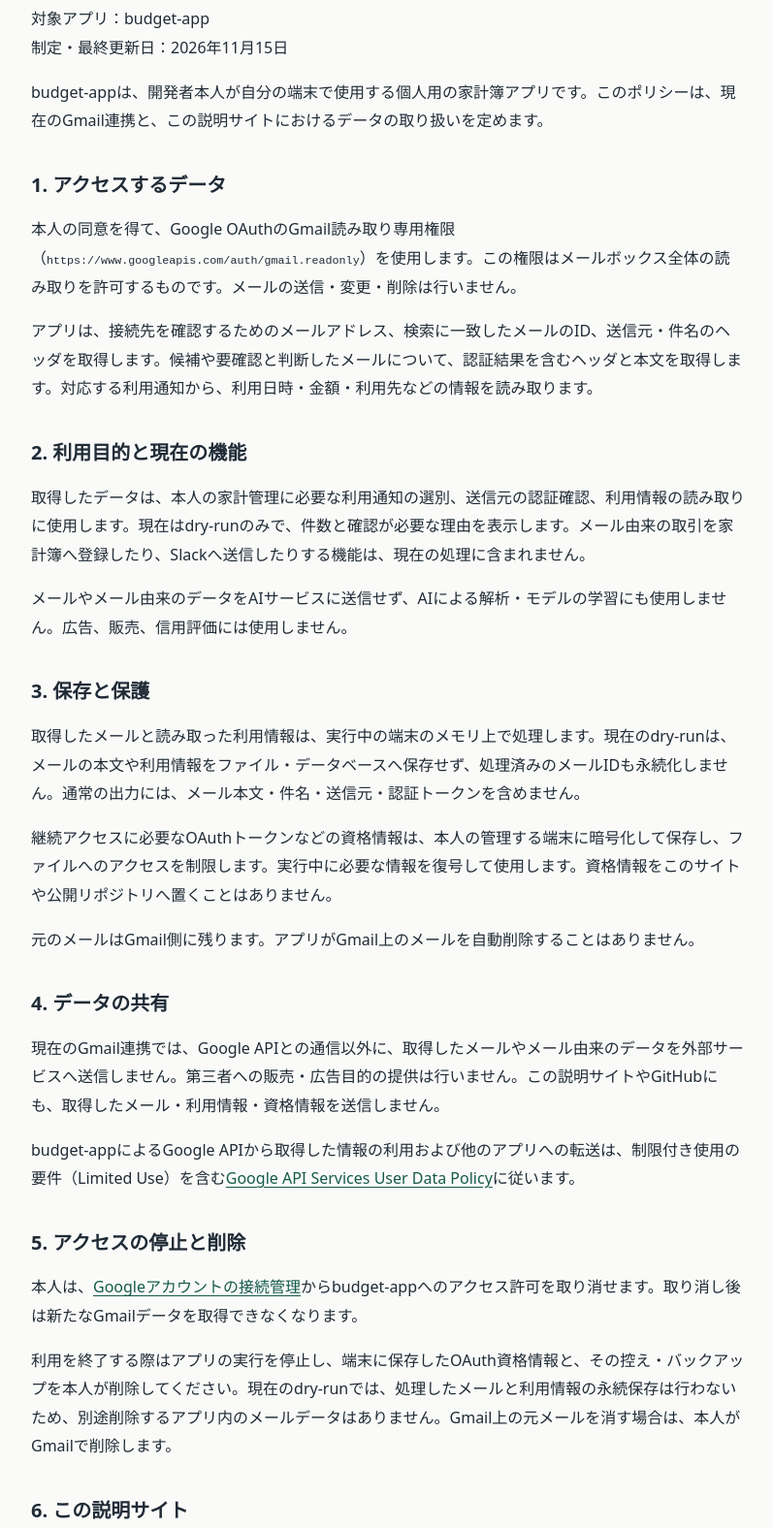
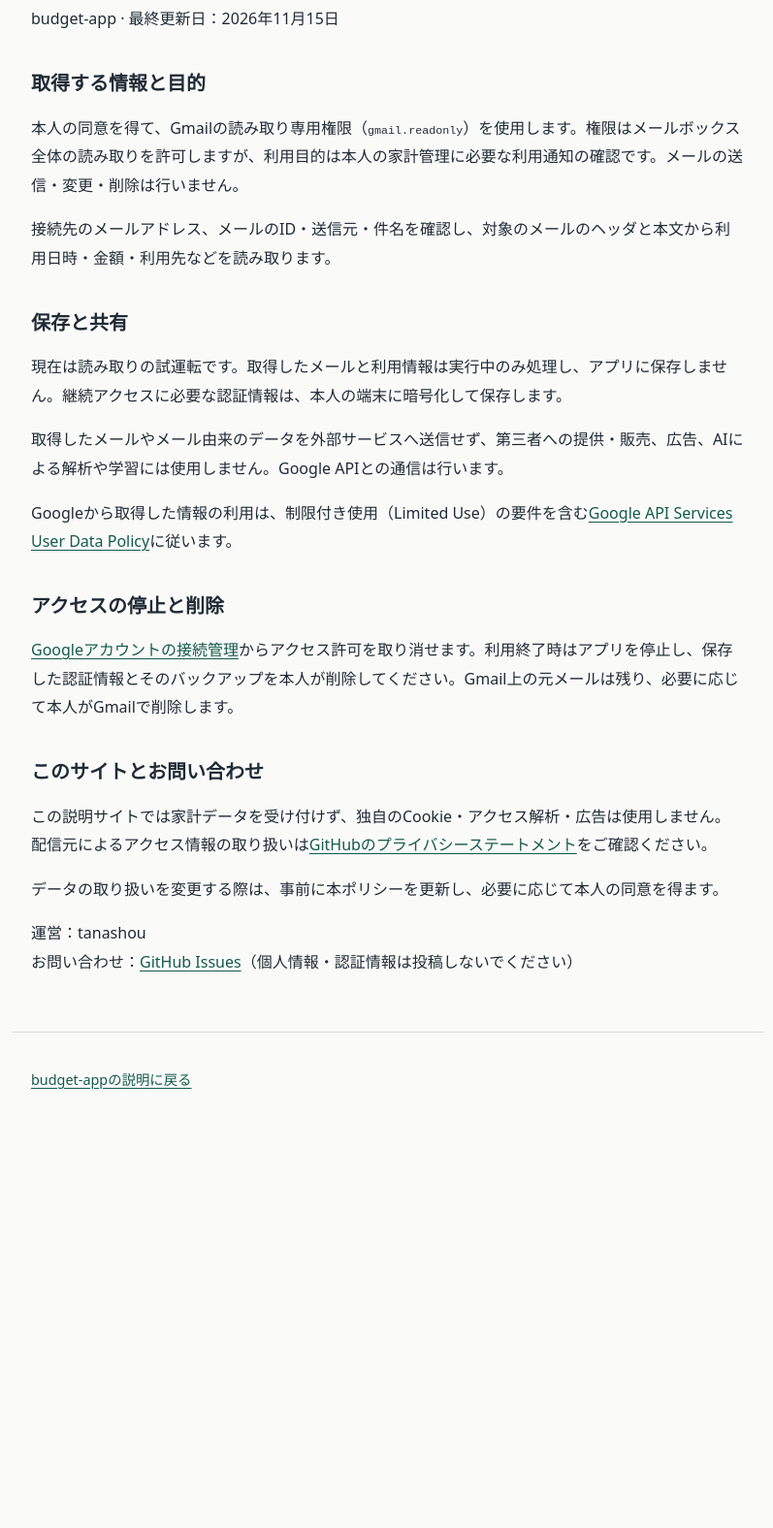
Before and after one commit to tanashou/7dfd6725f7e2b0c6, a plain HTML site: page docs/privacy.html in a window 1280 px wide. Shown: the part 180-1756 px from the top of the page at 97% size, without its empty margins (240-1037 px from the left). After the commit the page ends 1343 px from the top, so only its background shows below. Drawn offline with Linux system fonts and the light colour scheme.

Commit message:
Simplify public copy and remove implementation details

```diff
--- a/docs/privacy.html
+++ b/docs/privacy.html
@@ -13,37 +13,24 @@
   </header>
   <main>
     <h1>プライバシーポリシー</h1>
-    <p>対象アプリ：budget-app<br>制定・最終更新日：2026年11月15日</p>
-    <p>budget-appは、開発者本人が自分の端末で使用する個人用の家計簿アプリです。このポリシーは、現在のGmail連携と、この説明サイトにおけるデータの取り扱いを定めます。</p>
+    <p>budget-app · 最終更新日：2026年11月15日</p>
 
-    <h2>1. アクセスするデータ</h2>
-    <p>本人の同意を得て、Google OAuthのGmail読み取り専用権限（<code>https://www.googleapis.com/auth/gmail.readonly</code>）を使用します。この権限はメールボックス全体の読み取りを許可するものです。メールの送信・変更・削除は行いません。</p>
-    <p>アプリは、接続先を確認するためのメールアドレス、検索に一致したメールのID、送信元・件名のヘッダを取得します。候補や要確認と判断したメールについて、認証結果を含むヘッダと本文を取得します。対応する利用通知から、利用日時・金額・利用先などの情報を読み取ります。</p>
+    <h2>取得する情報と目的</h2>
+    <p>本人の同意を得て、Gmailの読み取り専用権限（<code>gmail.readonly</code>）を使用します。権限はメールボックス全体の読み取りを許可しますが、利用目的は本人の家計管理に必要な利用通知の確認です。メールの送信・変更・削除は行いません。</p>
+    <p>接続先のメールアドレス、メールのID・送信元・件名を確認し、対象のメールのヘッダと本文から利用日時・金額・利用先などを読み取ります。</p>
 
-    <h2>2. 利用目的と現在の機能</h2>
-    <p>取得したデータは、本人の家計管理に必要な利用通知の選別、送信元の認証確認、利用情報の読み取りに使用します。現在はdry-runのみで、件数と確認が必要な理由を表示します。メール由来の取引を家計簿へ登録したり、Slackへ送信したりする機能は、現在の処理に含まれません。</p>
-    <p>メールやメール由来のデータをAIサービスに送信せず、AIによる解析・モデルの学習にも使用しません。広告、販売、信用評価には使用しません。</p>
+    <h2>保存と共有</h2>
+    <p>現在は読み取りの試運転です。取得したメールと利用情報は実行中のみ処理し、アプリに保存しません。継続アクセスに必要な認証情報は、本人の端末に暗号化して保存します。</p>
+    <p>取得したメールやメール由来のデータを外部サービスへ送信せず、第三者への提供・販売、広告、AIによる解析や学習には使用しません。Google APIとの通信は行います。</p>
+    <p>Googleから取得した情報の利用は、制限付き使用（Limited Use）の要件を含む<a href="https://developers.google.com/terms/api-services-user-data-policy">Google API Services User Data Policy</a>に従います。</p>
 
-    <h2>3. 保存と保護</h2>
-    <p>取得したメールと読み取った利用情報は、実行中の端末のメモリ上で処理します。現在のdry-runは、メールの本文や利用情報をファイル・データベースへ保存せず、処理済みのメールIDも永続化しません。通常の出力には、メール本文・件名・送信元・認証トークンを含めません。</p>
-    <p>継続アクセスに必要なOAuthトークンなどの資格情報は、本人の管理する端末に暗号化して保存し、ファイルへのアクセスを制限します。実行中に必要な情報を復号して使用します。資格情報をこのサイトや公開リポジトリへ置くことはありません。</p>
-    <p>元のメールはGmail側に残ります。アプリがGmail上のメールを自動削除することはありません。</p>
+    <h2>アクセスの停止と削除</h2>
+    <p><a href="https://myaccount.google.com/connections">Googleアカウントの接続管理</a>からアクセス許可を取り消せます。利用終了時はアプリを停止し、保存した認証情報とそのバックアップを本人が削除してください。Gmail上の元メールは残り、必要に応じて本人がGmailで削除します。</p>
 
-    <h2>4. データの共有</h2>
-    <p>現在のGmail連携では、Google APIとの通信以外に、取得したメールやメール由来のデータを外部サービスへ送信しません。第三者への販売・広告目的の提供は行いません。この説明サイトやGitHubにも、取得したメール・利用情報・資格情報を送信しません。</p>
-    <p>budget-appによるGoogle APIから取得した情報の利用および他のアプリへの転送は、制限付き使用の要件（Limited Use）を含む<a href="https://developers.google.com/terms/api-services-user-data-policy">Google API Services User Data Policy</a>に従います。</p>
-
-    <h2>5. アクセスの停止と削除</h2>
-    <p>本人は、<a href="https://myaccount.google.com/connections">Googleアカウントの接続管理</a>からbudget-appへのアクセス許可を取り消せます。取り消し後は新たなGmailデータを取得できなくなります。</p>
-    <p>利用を終了する際はアプリの実行を停止し、端末に保存したOAuth資格情報と、その控え・バックアップを本人が削除してください。現在のdry-runでは、処理したメールと利用情報の永続保存は行わないため、別途削除するアプリ内のメールデータはありません。Gmail上の元メールを消す場合は、本人がGmailで削除します。</p>
-
-    <h2>6. この説明サイト</h2>
-    <p>このサイトはGitHub Pagesで配信する静的ページです。アプリのGmail認可や家計データの入力・送信は、このサイトでは行いません。独自のCookie、アクセス解析、広告、外部フォントは使用しません。</p>
-    <p>サイト配信に伴うアクセス情報の取り扱いは、配信元の<a href="https://docs.github.com/en/site-policy/privacy-policies/github-privacy-statement">GitHubのプライバシーステートメント</a>もご確認ください。</p>
-
-    <h2>7. 変更とお問い合わせ</h2>
-    <p>利用通知の家計簿への登録やCSVとの照合は、今後の予定です。データの利用・保存・共有方法を変更する場合は、変更前にこのポリシーを更新し、必要に応じて本人の同意を得ます。</p>
-    <p>運営・開発は<a href="https://github.com/tanashou">tanashou</a>が行っています。お問い合わせは<a href="https://github.com/tanashou/7dfd6725f7e2b0c6/issues">説明サイトのGitHub Issues</a>へお願いします。投稿は公開されるため、メールの内容、認証情報、家計の情報は記載しないでください。</p>
+    <h2>このサイトとお問い合わせ</h2>
+    <p>この説明サイトでは家計データを受け付けず、独自のCookie・アクセス解析・広告は使用しません。配信元によるアクセス情報の取り扱いは<a href="https://docs.github.com/en/site-policy/privacy-policies/github-privacy-statement">GitHubのプライバシーステートメント</a>をご確認ください。</p>
+    <p>データの取り扱いを変更する際は、事前に本ポリシーを更新し、必要に応じて本人の同意を得ます。</p>
+    <p>運営：tanashou<br>お問い合わせ：<a href="https://github.com/tanashou/7dfd6725f7e2b0c6/issues">GitHub Issues</a>（個人情報・認証情報は投稿しないでください）</p>
   </main>
   <footer><p><a href="./">budget-appの説明に戻る</a></p></footer>
 </body>
```
Also changed, not shown: docs/index.html (+4 -15 lines).
